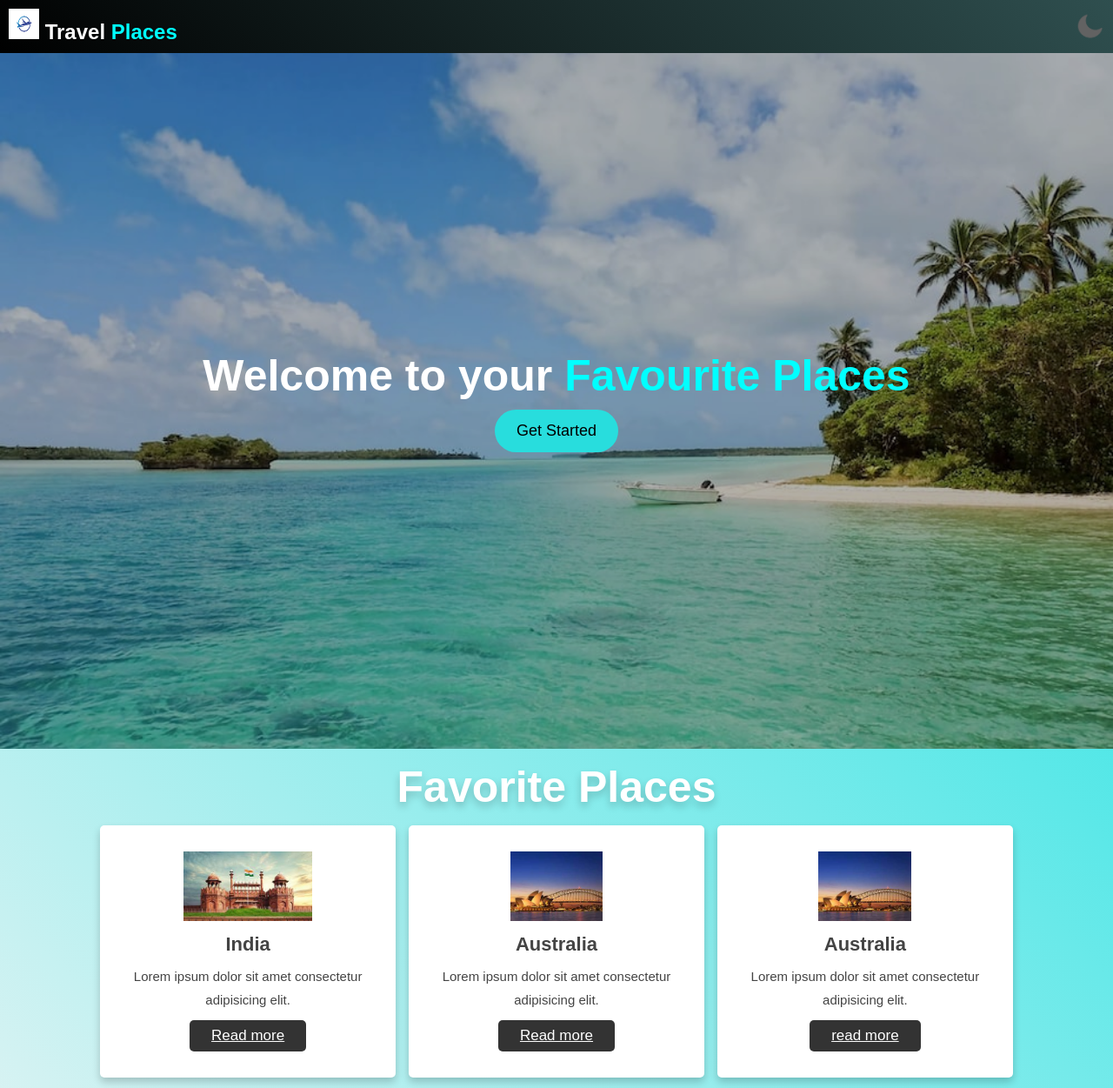
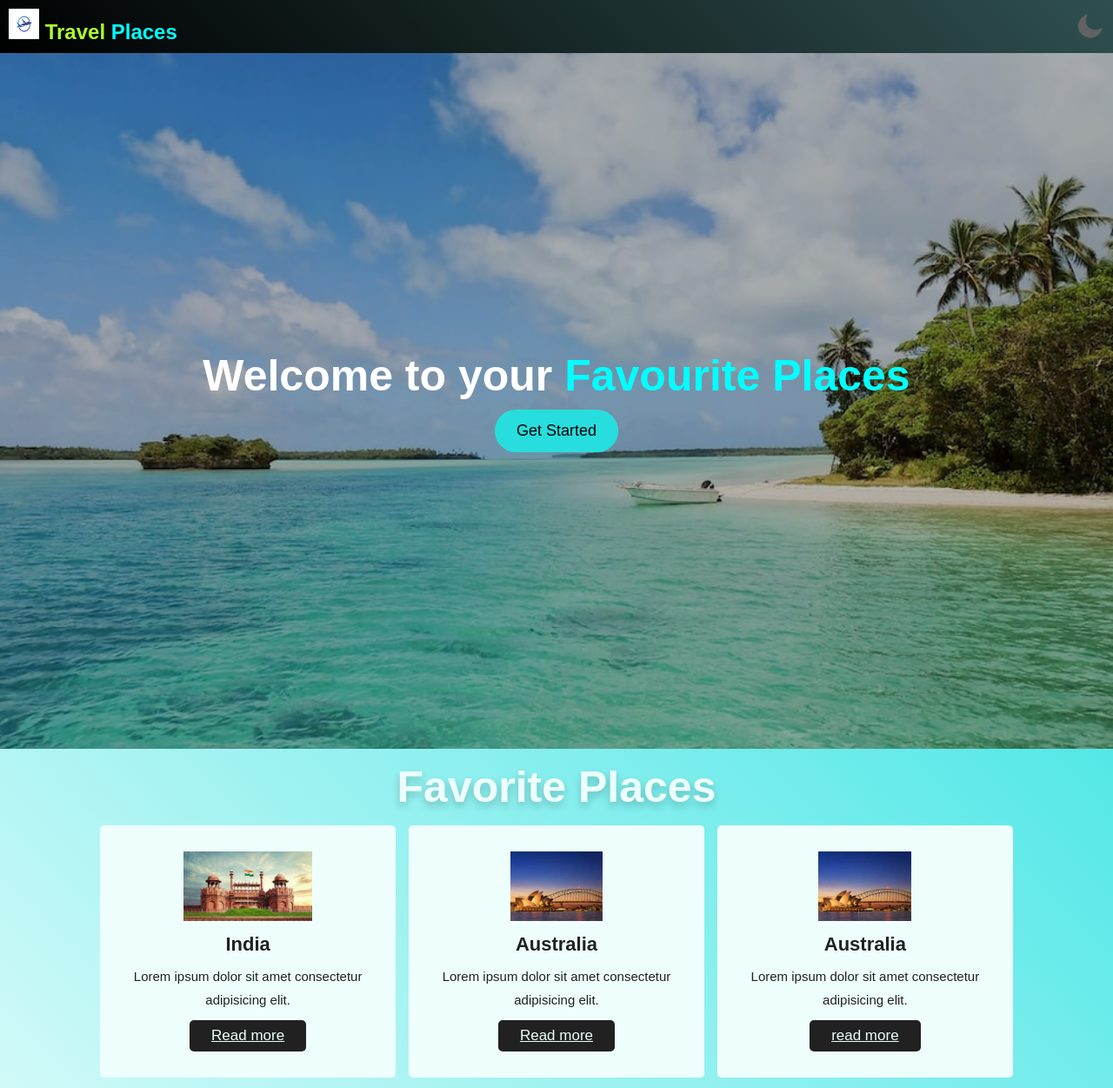
Before and after one commit to HSP918/favourite-places.github.io, a plain HTML site: page index.html in a window 1280 px wide. Shown: the top 1251 px of the page at 87% size. Drawn offline with Linux system fonts and the light colour scheme.

Commit message:
Update styles.css

```diff
--- a/styles.css
+++ b/styles.css
@@ -7,10 +7,17 @@
 body {
     font-family: Arial, Helvetica, sans-serif;
 }
-
+:root{
+    --primary-color:#edfefc;
+    --secondary-color: #212121;
+   }
+   .darktheme{
+       --primary-color:#000106;
+       --secondary-color: #fff;
+   }
 .main-nav {
     background: linear-gradient(45deg, black, darkslategray);
-    color: white;
+    color: var(--primary-color);
     display: flex;
     flex-direction: row;
     align-items: center;
@@ -18,10 +25,8 @@ body {
     justify-content: space-between;
 }
 
-.main-nav ul {
-    display: flex;
-    list-style-type: row;
-    justify-content: center;
+.main-nav h1 .text-second {
+    color: greenyellow;
 }
 
 .main-nav img {
@@ -75,18 +80,18 @@ body {
 }
 
 .btn-primary:hover {
-    box-shadow: 0 0 10px white;
+    box-shadow: 0 0 10px var(--primary-color);
     cursor: pointer;
 }
 
-/*  Favorite Places Page */
+/* Favorite Places Page */
 
 .favorite-places {
     font-family: sans-serif;
 }
 
 .container-favoriteplaces {
-    background: linear-gradient(45deg, whitesmoke, rgba(32, 224, 224, 0.77));
+    background: linear-gradient(45deg, var(--primary-color), rgba(32, 224, 224, 0.77));
     padding: 15px 9%;
     padding-bottom: 100px;
 }
@@ -94,7 +99,7 @@ body {
 .container-favoriteplaces .heading {
     text-align: center;
     padding-bottom: 15px;
-    color: #fff;
+    color: var(--primary-color);
     text-shadow: 0 5px 10px rgba(0, 0, 0, .2);
     font-size: 50px;
 }
@@ -106,9 +111,9 @@ body {
 }
 
 .container-favoriteplaces .box-container .box {
-    box-shadow: 0 5px 10px rgba(0, 0, 0, .2);
+    box-shadow: 0 5px 10px rgba(var(--secondary-color), 0.2);
     border-radius: 5px;
-    background: #fff;
+    background: var(--primary-color);
     text-align: center;
     padding: 30px 20px;
 }
@@ -118,13 +123,13 @@ body {
 }
 
 .container-favoriteplaces .box-container .box h3 {
-    color: #444;
+    color: var(--secondary-color);
     font-size: 22px;
     padding: 10px 0;
 }
 
 .container-favoriteplaces .box-container .box p {
-    color: #444;
+    color: var(--secondary-color);
     font-size: 15px;
     line-height: 1.8;
 }
@@ -132,8 +137,8 @@ body {
 .container-favoriteplaces .box-container .box .btn {
     margin-top: 10px;
     display: inline-block;
-    background: #333;
-    color: #fff;
+    background: var(--secondary-color);
+    color: var(--primary-color);
     font-size: 17px;
     border-radius: 5px;
     padding: 8px 25px;
```
